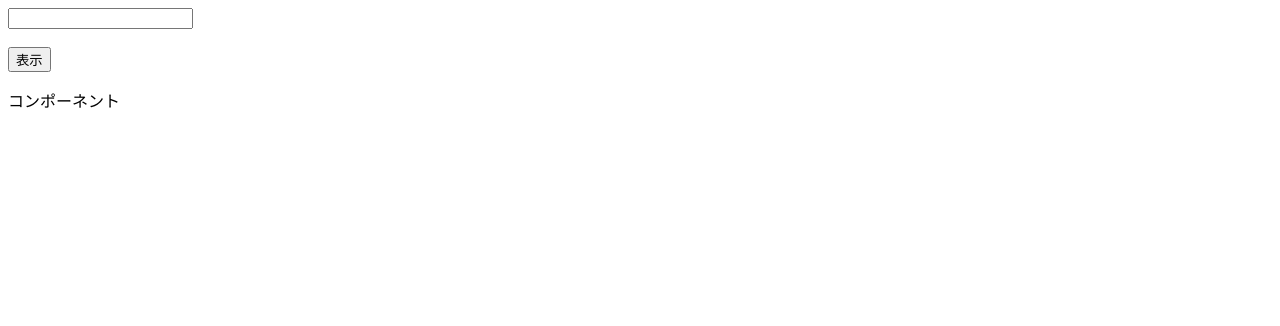
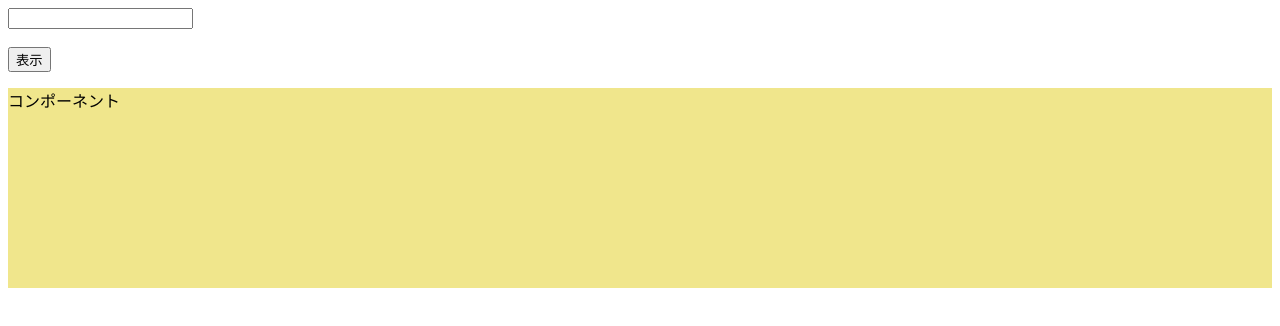
Before and after one commit to naoya01/practice-react--2, a React (Create React App) app in the folder my-app/: page / in a window 1280 px wide. Both pictures are taken after a click on the button "表示". Shown: the top 326 px of the page. Built offline with nearby package versions, Linux system fonts and the light colour scheme.

Commit message:
chilrArea updated

```diff
--- a/my-app/src/App.js
+++ b/my-app/src/App.js
@@ -3,18 +3,21 @@
 import "./style.css";
 
 export const App = () => {
-  const [count, setCount] = useState(0);
-  const onClickCountUp = () =>{
-    setCount(count + 1);
+  const [text, setText] = useState("");
+  const [open, setOpen] = useState(false);
+  const onChangeText = (e) => setText(e.target.value)
+
+  const onClickOpen = () =>{
+    setOpen(!open)
   };
 
   return (
     <div className="App">
-      <input/>
+      <input value={text} onChange={onChangeText} />
       <br/>
       <br/>
-      <button>表示</button>
-      <ChildArea/>
+      <button onClick={onClickOpen}>表示</button>
+      <ChildArea open={open} />
     </div>
   );
 };
--- a/my-app/src/ChildArea.jsx
+++ b/my-app/src/ChildArea.jsx
@@ -1,7 +1,18 @@
-export const ChildArea = () => {
+const style = {
+  width: "100%" ,
+  height: "200px",
+  backgroundColor: "khaki"
+}
+
+export const ChildArea = (props) => {
+  const {open} = props;
   return (
-    <div>
-      <p>コンポーネント</p>
-    </div>
+    <>
+    {open ? (
+       <div style={style} >
+          <p>コンポーネント</p>
+      </div>
+    ) : null}
+    </>
   );
 };
```
